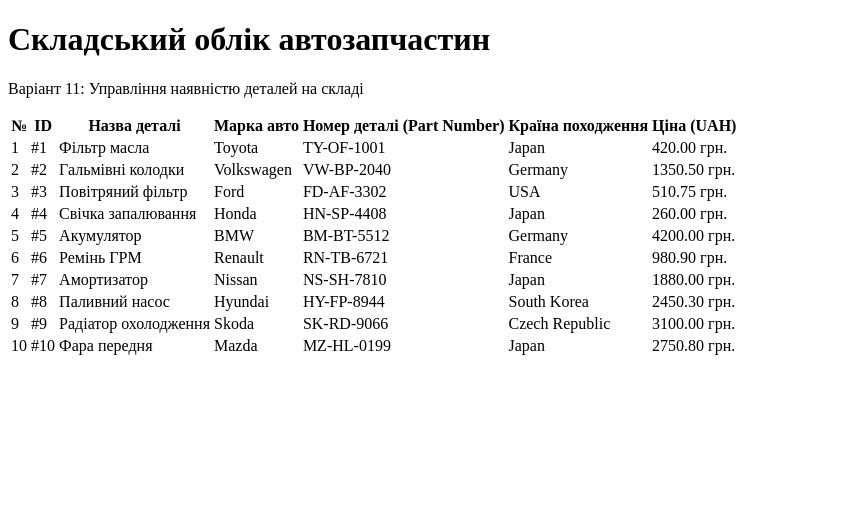
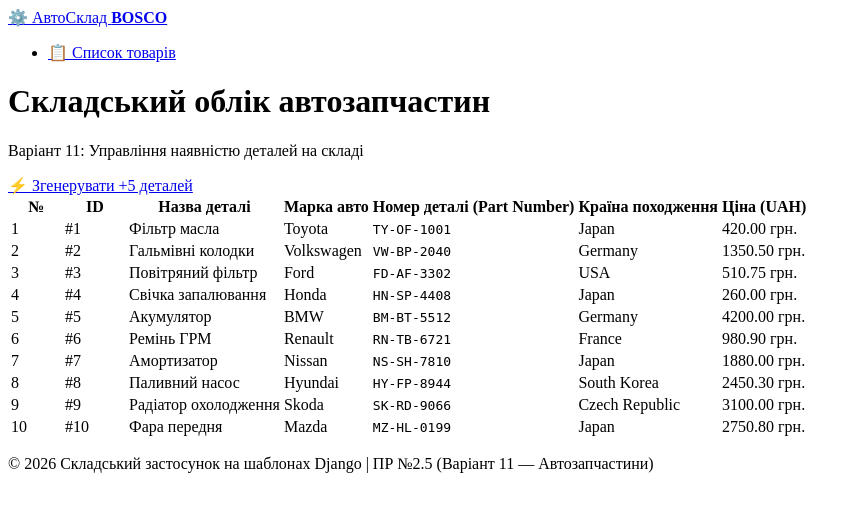
Before and after one commit to dangerhlopchyk-sudo/bosco-backend, a Django app: page / in a window 1280 px wide. Shown: the top 512 px of the page, without its empty margins (0-861 px from the left). Run offline with Django 5.2, Linux system fonts and the light colour scheme; data comes from the database, SQL or seed files in the repository.

Commit message:
Lesson 2: Add base template inheritance and navigation menu partial

```diff
--- a/catalog/templates/catalog/products.html
+++ b/catalog/templates/catalog/products.html
@@ -1,18 +1,24 @@
-<!DOCTYPE html>
-<html lang="uk">
-<head>
-    <meta charset="UTF-8">
-    <title>Список автозапчастин | Склад</title>
-</head>
-<body>
-    <h1>Складський облік автозапчастин</h1>
-    <p>Варіант 11: Управління наявністю деталей на складі</p>
+{% extends 'base.html' %}
 
-    <table>
+{% block title %}Список автозапчастин | Склад{% endblock %}
+
+{% block content %}
+<div class="page-header">
+    <div class="page-title-wrap">
+        <h1>Складський облік автозапчастин</h1>
+        <p class="subtitle">Варіант 11: Управління наявністю деталей на складі</p>
+    </div>
+    <div class="page-actions">
+        <a href="{% url 'replenish' count=5 %}" class="btn btn-secondary">⚡ Згенерувати +5 деталей</a>
+    </div>
+</div>
+
+<div class="table-card">
+    <table class="data-table">
         <thead>
             <tr>
-                <th>№</th>
-                <th>ID</th>
+                <th style="width: 50px;">№</th>
+                <th style="width: 60px;">ID</th>
                 <th>Назва деталі</th>
                 <th>Марка авто</th>
                 <th>Номер деталі (Part Number)</th>
@@ -23,23 +29,26 @@
         <tbody>
             {% for product in products %}
             <tr>
-                <td>{{ forloop.counter }}</td>
-                <td>#{{ product.id }}</td>
-                <td>{{ product.name }}</td>
-                <td>{{ product.vehicle_brand }}</td>
-                <td>{{ product.part_number }}</td>
+                <td class="text-muted">{{ forloop.counter }}</td>
+                <td><span class="id-badge">#{{ product.id }}</span></td>
+                <td class="font-weight-bold">{{ product.name }}</td>
+                <td><span class="brand-tag">{{ product.vehicle_brand }}</span></td>
+                <td><code>{{ product.part_number }}</code></td>
                 <td>{{ product.origin_country }}</td>
-                <td>{{ product.price }} грн.</td>
+                <td class="price-cell">{{ product.price }} грн.</td>
             </tr>
             {% empty %}
             <tr>
-                <td colspan="7">
-                    <h3>Товарів немає</h3>
-                    <p>Наразі на складі немає жодної зареєстрованої деталі.</p>
+                <td colspan="7" class="empty-state">
+                    <div class="empty-box">
+                        <span class="empty-icon">📦</span>
+                        <h3>Товарів немає</h3>
+                        <p>Наразі на складі немає жодної зареєстрованої деталі.</p>
+                    </div>
                 </td>
             </tr>
             {% endfor %}
         </tbody>
     </table>
-</body>
-</html>
+</div>
+{% endblock %}
--- /dev/null
+++ b/templates/base.html
@@ -0,0 +1,32 @@
+<!DOCTYPE html>
+<html lang="uk">
+<head>
+    <meta charset="UTF-8">
+    <meta name="viewport" content="width=device-width, initial-scale=1.0">
+    <title>{% block title %}Склад автозапчастин{% endblock %}</title>
+</head>
+<body>
+    <header class="site-header">
+        <div class="container header-content">
+            <div class="logo">
+                <a href="{% url 'products_list' %}">
+                    <span class="logo-icon">⚙️</span>
+                    <span class="logo-text">АвтоСклад <strong>BOSCO</strong></span>
+                </a>
+            </div>
+            {% include 'partials/menu.html' %}
+        </div>
+    </header>
+
+    <main class="container main-content">
+        {% block content %}
+        {% endblock %}
+    </main>
+
+    <footer class="site-footer">
+        <div class="container footer-content">
+            <p>&copy; 2026 Складський застосунок на шаблонах Django | ПР №2.5 (Варіант 11 — Автозапчастини)</p>
+        </div>
+    </footer>
+</body>
+</html>
--- /dev/null
+++ b/templates/partials/menu.html
@@ -0,0 +1,9 @@
+<nav class="main-nav">
+    <ul class="nav-list">
+        <li class="nav-item">
+            <a href="{% url 'products_list' %}" class="nav-link">
+                📋 Список товарів
+            </a>
+        </li>
+    </ul>
+</nav>
```
